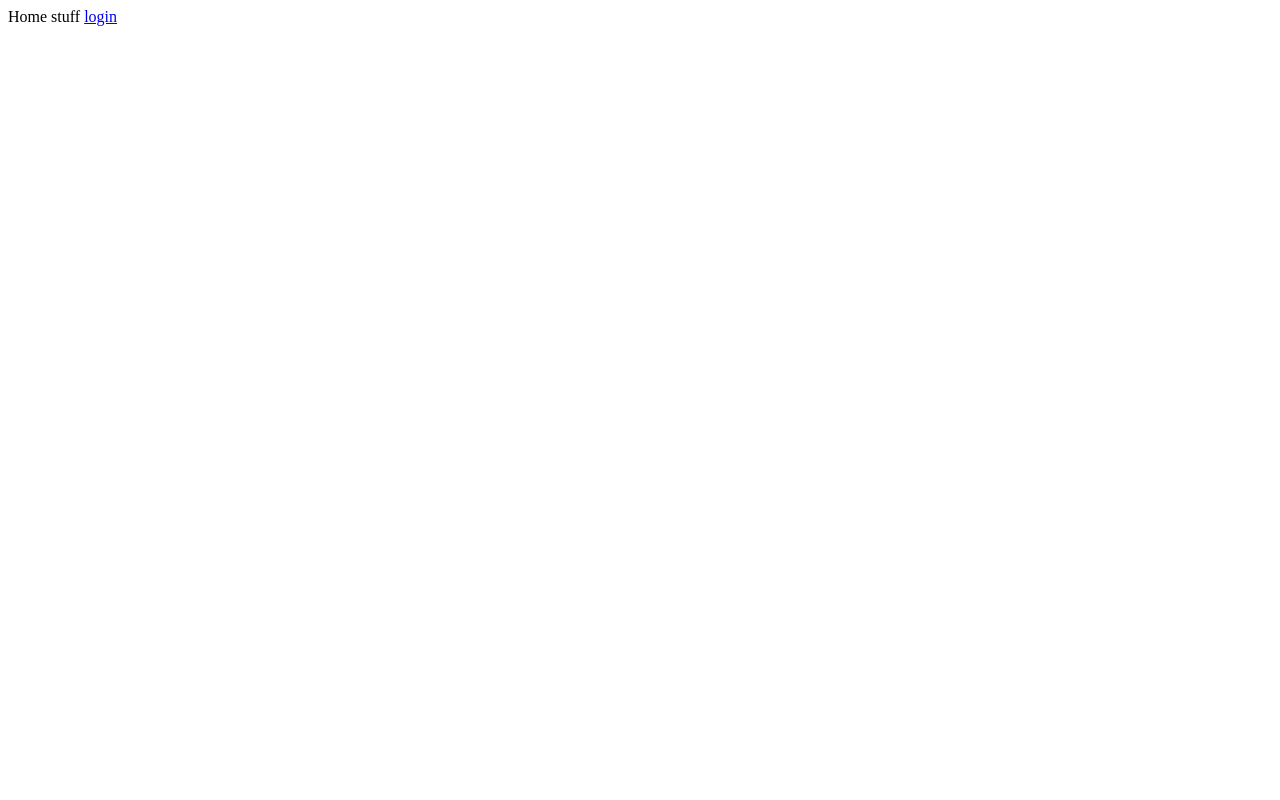
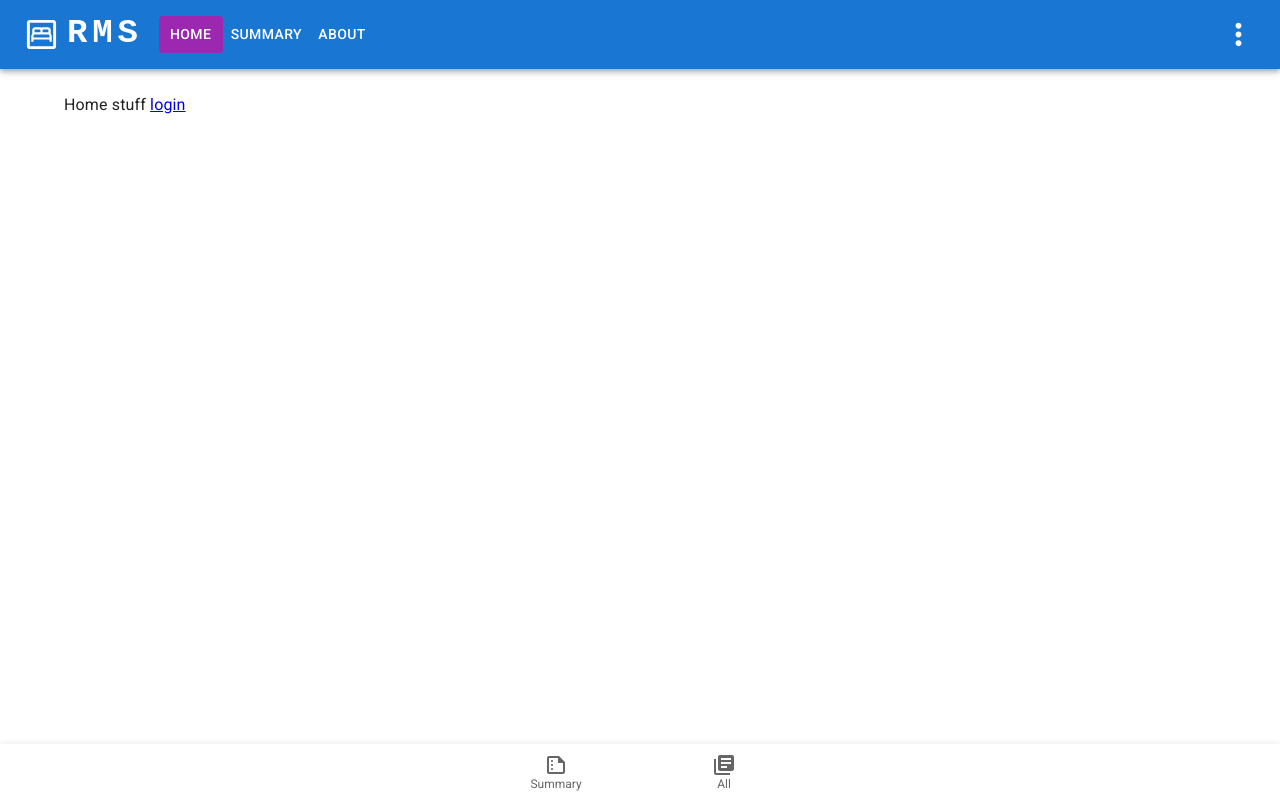
Before and after one commit to prince-thind/rent-management-system, a React (Vite) app in the folder client/: page / in a window 1280 px wide. Built offline with nearby package versions, Linux system fonts and the light colour scheme.

Commit message:
Design Basic Layout
For now, not much of the routes work, only / and /login still work. The
state of the current implementation is only visual.

```diff
--- /dev/null
+++ b/client/src/layout/CustomLink.jsx
@@ -0,0 +1,19 @@
+import { Link as RouterLink } from "react-router-dom";
+import PropTypes from "prop-types";
+import Link from "@mui/material/Link";
+
+function CustomLink({ color = "white", children, to }) {
+  return (
+    <Link to={to} component={RouterLink} sx={{ color, textDecoration: "none" }}>
+      {children}
+    </Link>
+  );
+}
+
+CustomLink.propTypes = {
+  color: PropTypes.string,
+  to: PropTypes.string,
+  children: PropTypes.element,
+};
+
+export default CustomLink;
--- /dev/null
+++ b/client/src/layout/Footer.jsx
@@ -0,0 +1,41 @@
+import * as React from "react";
+import Box from "@mui/material/Box";
+import CssBaseline from "@mui/material/CssBaseline";
+import BottomNavigation from "@mui/material/BottomNavigation";
+import BottomNavigationAction from "@mui/material/BottomNavigationAction";
+import LibraryBooksIcon from "@mui/icons-material/LibraryBooks";
+import Paper from "@mui/material/Paper";
+import SummarizeOutlinedIcon from "@mui/icons-material/SummarizeOutlined";
+import { useNavigate } from "react-router-dom";
+
+export default function FixedBottomNavigation() {
+  const navigate = useNavigate();
+
+  return (
+    <Box sx={{ pb: 7 }}>
+      <CssBaseline />
+
+      <Paper
+        sx={{ position: "fixed", bottom: 0, left: 0, right: 0 }}
+        elevation={3}
+      >
+        <BottomNavigation showLabels>
+          <BottomNavigationAction
+            label="Summary"
+            icon={<SummarizeOutlinedIcon />}
+            onClick={() => {
+              navigate("/summary");
+            }}
+          />
+          <BottomNavigationAction
+            label="All"
+            icon={<LibraryBooksIcon />}
+            onClick={() => {
+              navigate("/");
+            }}
+          />
+        </BottomNavigation>
+      </Paper>
+    </Box>
+  );
+}
--- /dev/null
+++ b/client/src/layout/Header.jsx
@@ -0,0 +1,186 @@
+import { useState } from "react";
+import AppBar from "@mui/material/AppBar";
+import Box from "@mui/material/Box";
+import Toolbar from "@mui/material/Toolbar";
+import IconButton from "@mui/material/IconButton";
+import Typography from "@mui/material/Typography";
+import Menu from "@mui/material/Menu";
+import MenuIcon from "@mui/icons-material/Menu";
+import Container from "@mui/material/Container";
+import MoreVertIcon from "@mui/icons-material/MoreVert";
+import Button from "@mui/material/Button";
+import Tooltip from "@mui/material/Tooltip";
+import MenuItem from "@mui/material/MenuItem";
+import BedroomParentIcon from "@mui/icons-material/BedroomParentOutlined";
+import CustomLink from "./CustomLink";
+import { useLocation } from "react-router";
+
+const pages = [
+  { name: "Home", url: "/" },
+  { name: "Summary", url: "/summary" }, //TODO stuff
+  { name: "About", url: "/about" }, //TODO stuff
+];
+const settings = [{ name: "About", url: "/about" }];
+
+const ResponsiveAppBar = () => {
+  const [anchorElNav, setAnchorElNav] = useState(null);
+  const [anchorElUser, setAnchorElUser] = useState(null);
+
+  const location = useLocation().pathname;
+
+  const handleOpenNavMenu = (event) => {
+    setAnchorElNav(event.currentTarget);
+  };
+  const handleOpenUserMenu = (event) => {
+    setAnchorElUser(event.currentTarget);
+  };
+
+  const handleCloseNavMenu = () => {
+    setAnchorElNav(null);
+  };
+
+  const handleCloseUserMenu = () => {
+    setAnchorElUser(null);
+  };
+
+  return (
+    <AppBar position="static">
+      <Container maxWidth="xl">
+        <Toolbar disableGutters>
+          <BedroomParentIcon
+            sx={{ display: { xs: "none", md: "flex" }, mr: 1, fontSize: 35 }}
+          />
+          <Typography
+            variant="h4"
+            noWrap
+            component="h1"
+            sx={{
+              mr: 2,
+              display: { xs: "none", md: "flex" },
+              fontFamily: "monospace",
+              fontWeight: 700,
+              letterSpacing: ".3rem",
+              color: "inherit",
+              textDecoration: "none",
+            }}
+          >
+            <CustomLink to="/">RMS </CustomLink>
+          </Typography>
+
+          <Box sx={{ flexGrow: 1, display: { xs: "flex", md: "none" } }}>
+            <IconButton
+              size="large"
+              aria-label="account of current user"
+              aria-controls="menu-appbar"
+              aria-haspopup="true"
+              onClick={handleOpenNavMenu}
+              color="inherit"
+            >
+              <MenuIcon />
+            </IconButton>
+            <Menu
+              id="menu-appbar"
+              anchorEl={anchorElNav}
+              anchorOrigin={{
+                vertical: "bottom",
+                horizontal: "left",
+              }}
+              keepMounted
+              transformOrigin={{
+                vertical: "top",
+                horizontal: "left",
+              }}
+              open={Boolean(anchorElNav)}
+              onClose={handleCloseNavMenu}
+              sx={{
+                display: { xs: "block", md: "none" },
+              }}
+            >
+              {pages.map((page) => (
+                <CustomLink to={page.url} color="black" key={page.name}>
+                  <MenuItem onClick={handleCloseNavMenu}>
+                    <Typography textAlign="center">{page.name}</Typography>
+                  </MenuItem>
+                </CustomLink>
+              ))}
+            </Menu>
+          </Box>
+          <BedroomParentIcon
+            sx={{ display: { xs: "flex", md: "none" }, mr: 1 }}
+          />
+          <Typography
+            variant="h5"
+            noWrap
+            component="a"
+            href=""
+            sx={{
+              mr: 2,
+              display: { xs: "flex", md: "none" },
+              flexGrow: 1,
+              fontFamily: "monospace",
+              fontWeight: 700,
+              letterSpacing: ".3rem",
+              color: "inherit",
+              textDecoration: "none",
+            }}
+          >
+            RMS
+          </Typography>
+          <Box sx={{ flexGrow: 1, display: { xs: "none", md: "flex" } }}>
+            {pages.map((page) => {
+              const isActive = page.url === location;
+              return (
+                <CustomLink to={page.url} key={page.name}>
+                  <Button
+                    onClick={handleCloseNavMenu}
+                    sx={{
+                      my: 2,
+                      color: "white",
+                      display: "block",
+                      bgcolor: isActive ? "secondary.main" : "primary.main",
+                    }}
+                  >
+                    {page.name}
+                  </Button>
+                </CustomLink>
+              );
+            })}
+          </Box>
+
+          <Box sx={{ flexGrow: 0 }}>
+            <Tooltip title="Other Options">
+              <IconButton onClick={handleOpenUserMenu} sx={{ p: 0 }}>
+                <MoreVertIcon sx={{ fontSize: 35, color: "white" }} />
+              </IconButton>
+            </Tooltip>
+            <Menu
+              sx={{ mt: "45px" }}
+              id="menu-appbar"
+              anchorEl={anchorElUser}
+              anchorOrigin={{
+                vertical: "top",
+                horizontal: "right",
+              }}
+              keepMounted
+              transformOrigin={{
+                vertical: "top",
+                horizontal: "right",
+              }}
+              open={Boolean(anchorElUser)}
+              onClose={handleCloseUserMenu}
+            >
+              {settings.map((setting) => (
+                <CustomLink to={setting.url} color="black" key={setting}>
+                  <MenuItem key={setting.name} onClick={handleCloseUserMenu}>
+                    <Typography textAlign="center">{setting.name}</Typography>
+                  </MenuItem>{" "}
+                </CustomLink>
+              ))}
+            </Menu>
+          </Box>
+        </Toolbar>
+      </Container>
+    </AppBar>
+  );
+};
+export default ResponsiveAppBar;
--- /dev/null
+++ b/client/src/layout/Layout.jsx
@@ -0,0 +1,19 @@
+import { Box, Container } from "@mui/material";
+import Header from "./Header";
+import Footer from "./Footer";
+
+import { Outlet } from "react-router-dom";
+
+function Layout() {
+  return (
+    <Box>
+      <Header />
+      <Container sx={{mt:3}}>
+        <Outlet />
+      </Container>
+      <Footer />
+    </Box>
+  );
+}
+
+export default Layout;
```
Also changed, not shown: client/src/App.jsx (+12 -5 lines).
